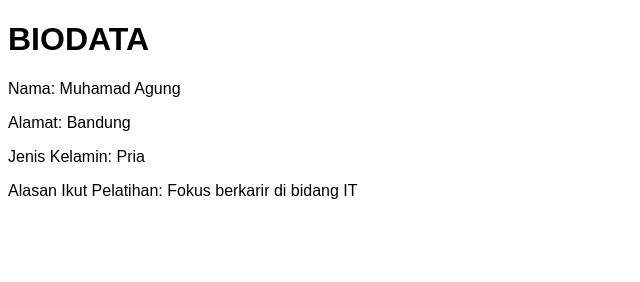
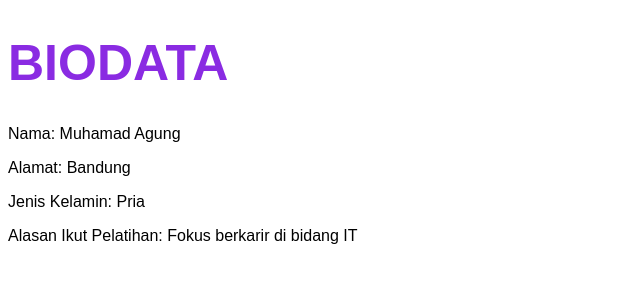
Before and after one commit to agungmmd/PBL-2025, a plain HTML site: page online/Day-2/index.html in a window 1280 px wide. Shown: the whole page, without its empty margins (0-640 px from the left). Drawn offline with Linux system fonts and the light colour scheme.

Commit message:
css baru

```diff
--- a/online/Day-2/index.html
+++ b/online/Day-2/index.html
@@ -4,10 +4,7 @@
     <meta charset="UTF-8">
     <meta name="viewport" content="width=device-width, initial-scale=1.0">
     <title>BIODATA</title>
-    <style>
-        body {font-family: "Playfair Display", sans-serif;}
-        p {font-family: "Poppins", sans-serif;}
-    </style>
+    <link rel="stylesheet" href="style.css">
 </head>
 <body>
     <H1>BIODATA</H1>
--- /dev/null
+++ b/online/Day-2/style.css
@@ -0,0 +1,6 @@
+h1 {
+    font-family: "Playfair Display", sans-serif;
+    font-size: 50px;
+    color: blueviolet;
+}
+p {font-family: "Poppins", sans-serif;}
```
